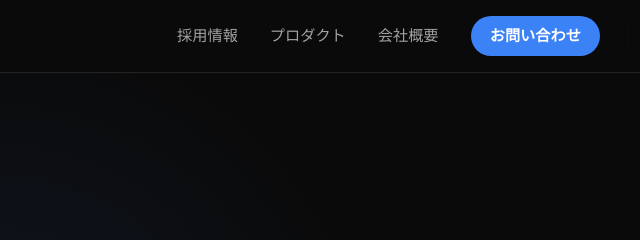
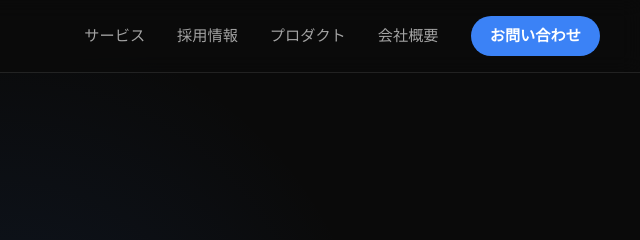
Before and after one commit to yasuhiro-hori/hp, an Astro site in the folder front/: page / in a window 1280 px wide. Shown: the top 240 px of the page, 640-1280 px from the left. Built offline with nearby package versions, Linux system fonts and the light colour scheme; Astro itself is replaced by a stand-in of ours.

Commit message:
fix: restore services link to navigation

```diff
--- a/front/src/components/react/Navbar.tsx
+++ b/front/src/components/react/Navbar.tsx
@@ -29,7 +29,7 @@ export default function Navbar() {
         // Scroll detection for home page sections
         let observer: IntersectionObserver | null = null;
         if (window.location.pathname === '/') {
-            const sections = ['top'];
+            const sections = ['top', 'services'];
             const observerOptions = {
                 root: null,
                 rootMargin: '-40% 0px -40% 0px',
@@ -79,6 +79,7 @@ export default function Navbar() {
                     id="nav-menu"
                     onClick={() => menuRef.current?.classList.remove('open')}
                 >
+                    <a href="/#services" className={activePath === '#services' ? 'active' : ''}>サービス</a>
                     <a href="/recruit" className={activePath.startsWith('/recruit') || activePath === '#recruit' ? 'active' : ''}>採用情報</a>
                     <a href="/products" className={activePath.startsWith('/products') || activePath === '/products' ? 'active' : ''}>プロダクト</a>
                     <a href="/about" className={activePath === '/about' ? 'active' : ''}>会社概要</a>
```
